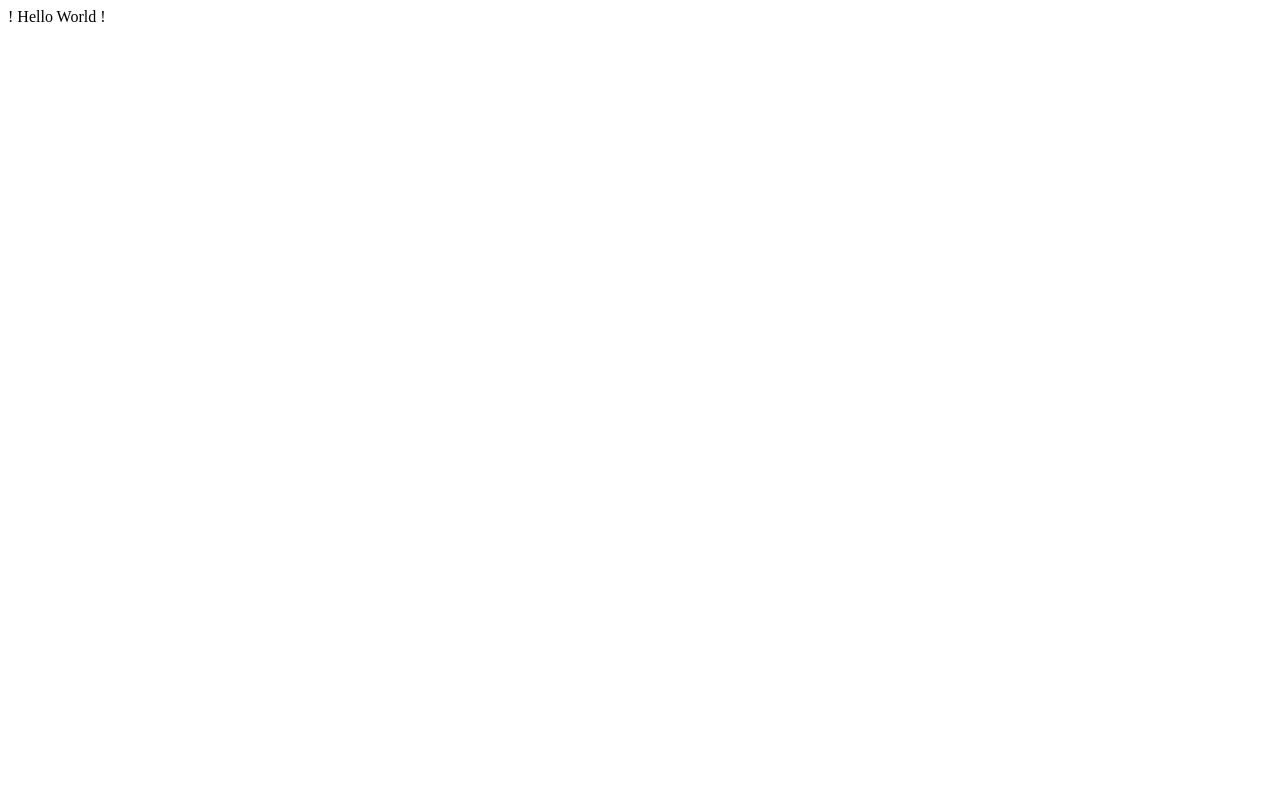
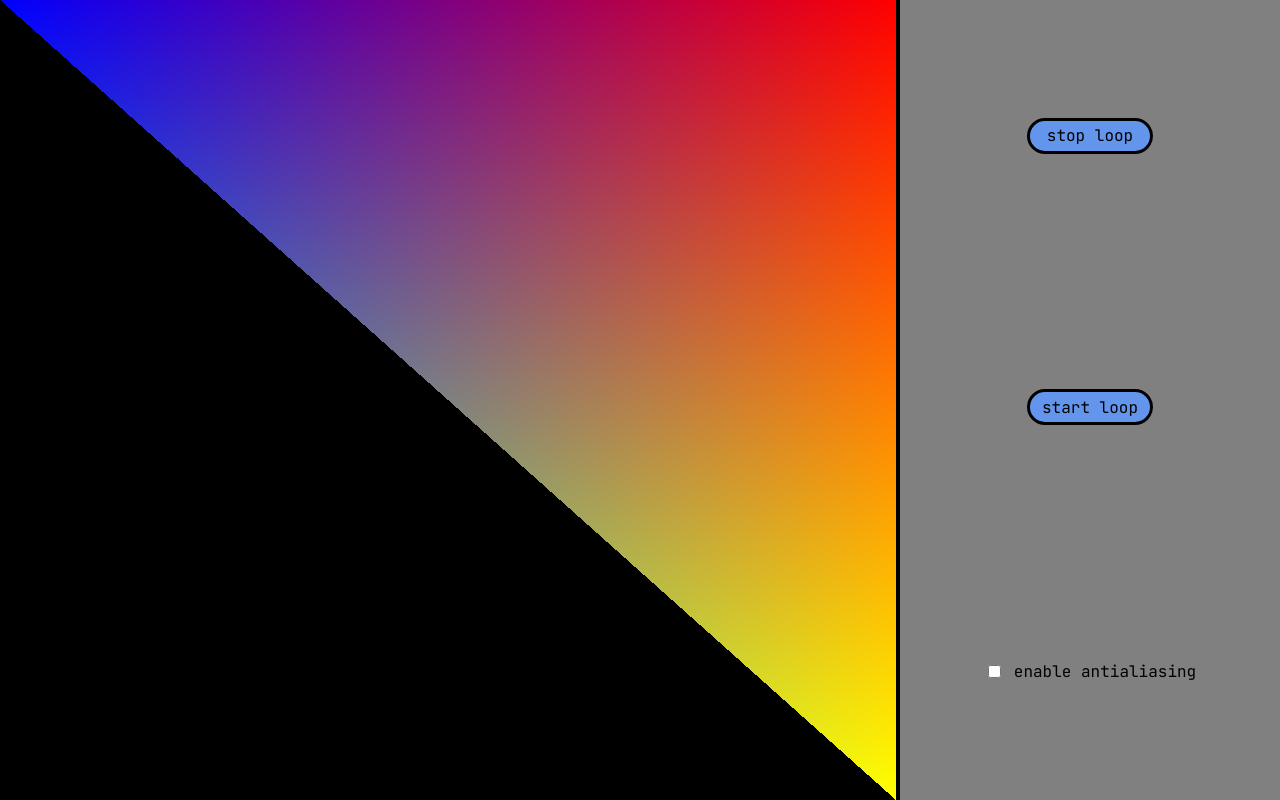
Before and after one commit to Sinan-Daghan/learn-WebGL, a plain HTML site: page index.html in a window 1280 px wide. Drawn offline with Linux system fonts and the light colour scheme.

Commit message:
Course - 1

```diff
--- /dev/null
+++ b/fragment_shader.js
@@ -0,0 +1,16 @@
+export const shader_fragment_source = (
+
+'   precision mediump float;                                  \n'+
+'                                                             \n'+
+// vColor is the perpixel interpolated vertex shader vColor variable
+// vColor in this file is bound to the vColor in the fragment shader just by using the same name
+'   varying vec3 vColor;                                      \n'+
+'                                                             \n'+
+'   void main(void) {                                         \n'+
+// gl_FragColor take a vec4 with (R,G,B,A) components, so the Alpha is set to 1 (fully opaque)
+// and vColor variable passed from the vertex shader is used to set the RGB components
+'       gl_FragColor = vec4(vColor, 1.);                      \n'+
+'   }                                                         \n'+
+'                                                             \n'
+
+);
--- a/index.html
+++ b/index.html
@@ -7,8 +7,11 @@
           content="width=device-width, user-scalable=no, initial-scale=1.0, maximum-scale=1.0, minimum-scale=1.0">
     <meta http-equiv="X-UA-Compatible" content="ie=edge">
     <title>learn-WebGL</title>
+
+    <link rel="stylesheet" href="style.css">
+    <script type="module" src="main.js"></script>
 </head>
 <body>
-    ! Hello World !
+    <canvas id="canvas"></canvas>
 </body>
 </html>
--- /dev/null
+++ b/main.js
@@ -0,0 +1,296 @@
+/** Importing the Shaders
+ *
+ *  Shaders are pieces of code compiled by WebGL
+ *  written in `GLSL` and executed on the GPU
+ *  We have a `vertex shader` and a `fragment shader` both declared as strings.
+ */
+import { shader_fragment_source } from "./fragment_shader.js";
+import { shader_vertex_source } from "./vertex_shader.js";
+
+
+/** Utility functions
+ */import {
+    create_control_panel,
+    create_btn,
+    create_checkbox
+  } from "./utils.js";
+
+
+/** Boolean for exiting the rendering_loop
+ */ let isRendering = true;
+/** Boolean for enabling anitaliasing
+ */ let isAntialiasing = false;
+
+function main() {
+
+    let canvas = document.getElementById('canvas');
+    canvas.width = window.innerWidth * 0.7;
+    canvas.height = window.innerHeight;
+
+    /** WebGL context
+     *
+     *  First we create a WebGL context that the canvas will use to draw WebGL.
+     *  We cant use both the `2d` and `webgl` contexts at the same time.
+     *  When a canvas is linked with a context we can't release the context,
+     *  or link another context to that canvas.
+     */
+
+    /** We anotate using JSDoc the GL variable to help the IDE provide autocompletion for the WebGL context.
+     * @type {WebGL2RenderingContext} */
+    let GL;
+    try {
+        /**
+         * We try to create a `webgl` context the second parameter is an
+         * object containing the `contextAttributes` here we tell webgl
+         * to not perform antialiasing.
+         */
+          GL = canvas.getContext('webgl', {antialias: isAntialiasing});
+    } catch (e) {
+        alert('WebGL context cannot be initialized')
+        return false;
+    }
+
+
+/** Shaders compilation
+ *
+ *  We create a function to compile the shaders, that will use some methods of the WebGL context to do that.
+ */ let compile_shader = function(source, type, typeString) {
+      // Create a `WebGLShader` named `shader` can be either `fragment` or `vertex` shader.
+      let shader = GL.createShader(type);
+      // Set the source code of a `WebGLShader`.
+      GL.shaderSource(shader, source);
+      // Compile a GLSL shader into binary data that can be used by a `WebGLProgram`.
+      GL.compileShader(shader);
+
+  /** Test if an error has occurred
+   *
+   *  `getShaderParameter()` take a `WebGLShader` and a `GLenum` specifying the information to query
+   *  it returns a `GLboolean` indicating whether or not the shader compilation was successful.
+   */ if( ! GL.getShaderParameter(shader, GL.COMPILE_STATUS)) {
+          alert('Error in ' + typeString + ' Shader: '+ GL.getShaderInfoLog(shader));
+          return false;
+      }
+      return shader;
+    }
+
+/** We compile the shaders using the previous function.
+ */ let shader_vertex = compile_shader(shader_vertex_source, GL.VERTEX_SHADER, 'VERTEX');
+    let shader_fragment = compile_shader(shader_fragment_source, GL.FRAGMENT_SHADER, 'FRAGMENT');
+
+
+/** We first create and initialize a `WebGLProgram` object which is a combination of 2 compiled `WebGLShader`.
+ */ let SHADER_PROGRAM = GL.createProgram();
+
+/** Then we attach the compiled shaders to `SHADER_PROGRAM`
+ */ GL.attachShader(SHADER_PROGRAM, shader_vertex);
+    GL.attachShader(SHADER_PROGRAM, shader_fragment);
+
+/** We link the shader program thus completing the process of preparing the GPU code
+ *  for the program's `fragment` and `vertex` shaders.
+ */ GL.linkProgram(SHADER_PROGRAM);
+
+/** Test to see if any errors have occurred
+ */ if (! GL.getProgramParameter(SHADER_PROGRAM, GL.LINK_STATUS)) {
+      const info = GL.getProgramInfoLog(SHADER_PROGRAM);
+      throw new Error(`Could not compile ${SHADER_PROGRAM}. \n\n ${info}`);
+    }
+
+  /** We link the `GLSL` `position` variable to the JavScript `_position` variable.
+   *  getAttribLocation() return the location of an attribute variable in a given `WebGLProgram`
+   *  the returned value is a `GLint`
+   *  We do the same for `_color`
+   */
+  let _position = GL.getAttribLocation(SHADER_PROGRAM, 'position');
+  console.log( '🛟 _position 🛟', _position );
+
+  let _color = GL.getAttribLocation(SHADER_PROGRAM, 'color');
+  console.log( '🛟 _color 🛟', _color );
+
+  /** `enableVertexAttribArray()`
+   *
+   *  https://developer.mozilla.org/en-US/docs/Web/API/WebGLRenderingContext/enableVertexAttribArray
+   *  This function enable each vertex attribute so that they can be used by the program.
+   *  Attributes are referenced by an index number into the list of attributes maintained by the GPU.
+   *  Attributes are GLSL variables which are only available to the vertex shader (as variables) and the JavaScript code.
+   */
+  GL.enableVertexAttribArray(_position);
+  GL.enableVertexAttribArray(_color);
+
+
+  /** We set `SHADER_PROGRAM` which is a `WebGLProgram` as part of the current rendering state.
+   */ GL.useProgram(SHADER_PROGRAM);
+
+  /** The Triangle
+   *
+   *  The total screen is represendted by those coordinates:
+   *
+   *  ------(0, 1)-----
+   *  (-1,0)(0, 0)(1,0)
+   *  ------(0,-1)-----
+   *
+   * (0,0) is the center of the screen
+   *
+   * Now we define the triangle vertices
+   */
+let triangle_vertex = [
+// Vertex 1
+    -1,  1,  // X and Y
+     0,0,1,  // RGB blue
+// Vertex 2
+     1, -1,  // X and Y
+     1,1,0,  // RGB Yellow
+// Vertex 3
+     1,  1,  // X and Y
+     1,0,0   // RGB Red
+  ]
+
+
+/** VBO - Vertex Buffer Object
+ *  We first create a buffer named `TRIANGLE_VERTEX`
+ */ let TRIANGLE_VERTEX = GL.createBuffer();
+
+/** We bind the buffer `TRIANGLE_VERTEX` to `GL.ARRAY_BUFFER`,
+ *  for WebGL to know how to handle that buffer.
+ *
+ *  GL.ARRAY_BUFFER is the binding point (target) indicating
+ *  that this is a buffer containing vertex attributes such as:
+ *  - vertex coordinates
+ *  - texture coordinate data
+ *  - or vertex color data
+ */ GL.bindBuffer(GL.ARRAY_BUFFER, TRIANGLE_VERTEX);
+
+
+/** Intializing and creating the buffer object's data store or data buffer
+ *
+ *  new Float32Array(triangle_vertex) is used to create an array of 32bits floats from the `triangle_vertex` array.
+ *
+ *  GL.STATIC_DRAW is a `GLenum` specifying the intended usage pattern of the data store for optimization purposes.
+ *  Here the enum means: The contents are intended to be specified once by the application,
+ *  and used many times as the source for WebGL drawing and image specification commands.
+ */ GL.bufferData(
+        GL.ARRAY_BUFFER,
+        new Float32Array(triangle_vertex),
+        GL.STATIC_DRAW
+    );
+
+/** Faces
+ *
+ *  under triangle_faces we will specify the verticies we want to use to render a triangle.
+ *  We will use the verticies 0, 1, 2 connected together to represent the triangle.
+ */ let triangle_faces = [0, 1, 2];
+
+/** create a buffer named TRIANGLE_FACES
+ */ let TRIANGLE_FACES = GL.createBuffer();
+
+/** We bind `TRIANGLE_FACES` to `GL.ELEMENT_ARRAY_BUFFER` target,
+ *  for WebGL to know how to handle that buffer.
+ */ GL.bindBuffer(GL.ELEMENT_ARRAY_BUFFER, TRIANGLE_FACES);
+
+/** Now we can add to the buffer the array of indicies:
+ */ GL.bufferData(
+      GL.ELEMENT_ARRAY_BUFFER,
+      new Uint16Array(triangle_faces),
+      GL.STATIC_DRAW
+    );
+
+/**
+ *  We specify the color used to clear the buffers,
+ *  this color will be used by GL.clear()
+ *  here use a transparent RGBA color.
+ */ GL.clearColor(0.0, 0.0, 0.0, 0.0);
+
+
+/** Recusive rendering function:
+ */ let rendering_loop = function() {
+      if(! isRendering  ) return;
+
+  /** We set the viewport which specifies the affine transformation of x and y from normalized device coordinates to window coordinates.
+   */ GL.viewport(0, 0, canvas.width, canvas.height);
+      GL.clear(GL.COLOR_BUFFER_BIT);
+
+      GL.bindBuffer(GL.ARRAY_BUFFER, TRIANGLE_VERTEX);
+
+    /** GL.vertexAttribPointer(attributeIndex, size, type, normalized, stride, offset)
+     *
+     * `attributeIndex` specifies the index of the attribute variable in the
+     * vertex shader to which the data buffer will be bound in WebGL it corresponds to
+     * the location of the attribute variable as obtained using the `GL.getAttribLocation`.
+     *
+     * `size` indicates the number of component per vertex attribute
+     * if the attribute represent a 2D coordinates (x, y) the size would be 2.
+     *
+     * `type` represent the type of each component in the attribute array
+     * in WebGL the mose common types inclue `GL.FLOAT` `GL.INT`, or `GL.UNSIGNED_BYTE`.
+     *
+     * `normalized` indicated wether fixed point data should be normalized ('true')
+     * or ('false') meaning that the floating-point value should be converted directly when
+     * beign accessed. Often this parameter is set to 'false'.
+     *
+     * `stride` specifies the number of bytes between consecutive attributes.
+     * The stride in the both method calls is set to `4 *(2+3)` why ?
+     * because we have components of `32` bit floating point values which is equal to 4 bytes.
+     * Then (2+3) is used because in the array we have 5 components per attribute:
+     * 2 components for the x,and y coordinates
+     * 3 component for the RGB values
+     * The result is `5 components * 4 bytes`.
+     *
+     * `offset` indicate the byte offset from the beginning of the buffer to the first
+     * attribute in the buffer in the second call of the function we have this parameter set to
+     * `2 * 4` this means that the color attribute start 2 components into the vertex.
+     * Because the first 2 components are the position attributes (x and y coordinates).
+     * And why `2 * 4` ? Because it is `2 components * 4 bytes`.
+     */
+    GL.vertexAttribPointer(_position, 2, GL.FLOAT, false, 4*(2+3), 0);
+    GL.vertexAttribPointer(_color, 3, GL.FLOAT, false, 4*(2+3), 2*4);
+
+    GL.bindBuffer(GL.ELEMENT_ARRAY_BUFFER, TRIANGLE_FACES);
+
+    /** drawElements(mode, count, type, offset) Renders primitives from an arry of data
+     *
+     *  `mode` a GLenum specifying the type of primitive to render in our case:
+     *  GL.TRIANGLES is triangle from a group of 3 vertices.
+     *
+     *  `count` a GLsizei (Signed int for sizes) specify the number of elements of the bound element array buffer to be rendered
+     *  because we use `GL.TRIANGLE` we only need 3 vertices. So we set this parameter to 3.
+     *
+     *  `type` a GLenum specifying the type of the values in the element array buffer.
+     *
+     *  `offset` a GLintptr specifying a byte offset in the element array buffer.
+     */ GL.drawElements(GL.TRIANGLES, 3, GL.UNSIGNED_SHORT, 0);
+
+    /** Empties the different buffers
+     */ GL.flush();
+
+    window.requestAnimationFrame(rendering_loop);
+  };
+  rendering_loop();
+
+  (function init_panel() {
+    const panel = create_control_panel();
+
+    function stop_loop() {
+      isRendering = false;
+      GL.clearColor(1.0, 1.0, 1.0, 1.0);
+      GL.clear(GL.COLOR_BUFFER_BIT);
+      GL.flush();
+    }
+
+    function start_loop() {
+      isRendering = true;
+      GL.clearColor(0.0, 0.0, 0.0, 0.0);
+      rendering_loop();
+    }
+
+    create_btn(panel, 'stop loop', stop_loop);
+    create_btn(panel, 'start loop', start_loop);
+
+    const checkbox = create_checkbox(panel, 'antialiasing', 'enable antialiasing', toggle_antialiasing);
+
+    function toggle_antialiasing() {
+      isAntialiasing = checkbox.checked;
+    }
+
+  }() );
+
+}
+window.addEventListener('load', main);
--- /dev/null
+++ b/style.css
@@ -0,0 +1,55 @@
+@font-face {
+    font-family: JetBrains;
+    src: url('./fonts/JetBrainsMono-Regular.ttf');
+}
+* {
+    font-family: Jetbrains;
+}
+
+body {
+    margin: 0;
+    height: 100vh;
+}
+
+#canvas {
+    display: block;
+    background-color: rgb(0, 255, 149);
+    /* border: 1px solid black; */
+    width: 70%;
+    height: 100vh;
+}
+
+/* CONTROL PANEL */
+#panel {
+    display: flex;
+    flex-direction: column;
+    justify-content: space-around;
+    align-items: center;
+    position: fixed;
+    top: 0;
+    right: 0;
+    height: 100%;
+    width: 30%;
+    box-sizing: border-box;
+    border-left: 4px solid black;
+    background-color: grey;
+}
+
+#panel > button {
+    all: unset;
+    width: 120px;
+    height: 30px;
+    border: 3px solid black;
+    background-color: cornflowerblue;
+    border-radius: 20px;
+
+    display: grid;
+    place-content: center;
+}
+
+#panel > div {
+    display: flex;
+    justify-content: center;
+    align-items: center;
+    gap: 10px;
+}
--- /dev/null
+++ b/utils.js
@@ -0,0 +1,45 @@
+export function create_control_panel() {
+    const panel = document.createElement('section');
+    panel.id = 'panel';
+    document.querySelector('body').appendChild(panel);
+
+    return panel;
+}
+
+export function create_btn(parent, text, callback) {
+    const btn = document.createElement('button');
+    btn.innerText = text;
+    btn.addEventListener('click', callback);
+
+    parent.appendChild(btn);
+}
+
+export function create_checkbox(parent, id, labelText, callback) {
+    const div = document.createElement('div');
+
+    const checkbox = document.createElement('input');
+    checkbox.type = 'checkbox';
+    checkbox.id = id;
+
+    const label= document.createElement('label');
+    label.setAttribute('for', id);
+    label.innerText = labelText;
+
+    checkbox.addEventListener('change', callback);
+
+    div.appendChild(checkbox);
+    div.appendChild(label);
+    parent.appendChild(div);
+
+    return checkbox;
+}
+
+export function create_slider(parent, min, max, value) {
+    const slider = document.createElement('input');
+    slider.type = 'range';
+    slider.min = min;
+    slider.max = max;
+    slider.value = value;
+
+    parent.appendChild(slider);
+}
--- /dev/null
+++ b/vertex_shader.js
@@ -0,0 +1,19 @@
+
+export const shader_vertex_source= (
+
+// position of the point, X and Y coordinates
+'   attribute vec2 position;                   \n'+
+// color of the point in the RGB format
+'   attribute vec3 color;                      \n'+
+// variable used to send a color to the fragment shader
+'   varying vec3 vColor;                       \n'+
+'                                              \n'+
+'   void main(void) {                          \n'+
+// here the vec4 take (x, y, z, w);
+'       gl_Position = vec4(position, 0., 1.);  \n'+
+// vColor is declared per point here. Since it is a varying variable it will be automatically
+// interpolated per pixel between triangle points. And it will make a color gradient on the triangle
+'       vColor = color;                        \n'+
+'   }                                          \n'
+
+)
```
Also changed, not shown: fonts/JetBrainsMono-Regular.ttf (added).
